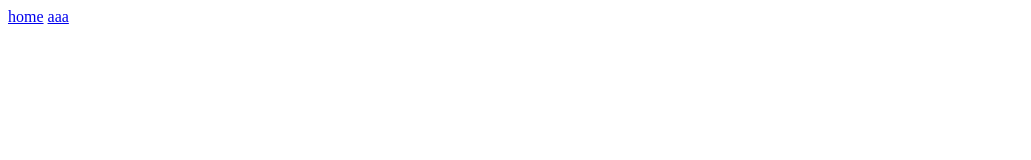
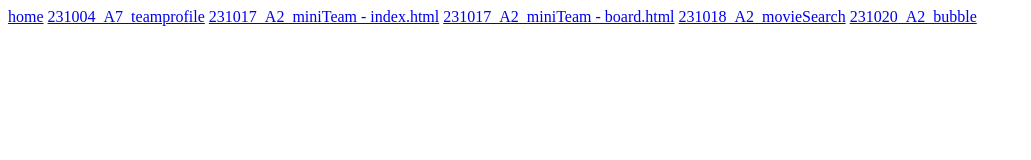
Before and after one commit to nemo4/sparta, a plain HTML site: page index.html in a window 1280 px wide. Shown: the whole page, without its empty margins (0-1031 px from the left). Drawn offline with Linux system fonts and the light colour scheme.

Commit message:
main page edit

```diff
--- a/index.html
+++ b/index.html
@@ -14,7 +14,11 @@
 <body>
     <main>
         <a href="https://nemo4.github.io/sparta/" >home</a>
-        <a href="/sparta/index2.html">aaa</a>
+        <a href="/sparta/231004_A7_teamprofile/MiniProject/index.html">231004_A7_teamprofile</a>
+        <a href="/sparta/231017_A2_miniTeam/2-_-/index.html">231017_A2_miniTeam - index.html</a>
+        <a href="/sparta/231017_A2_miniTeam/2-_-/board.html">231017_A2_miniTeam - board.html</a>
+        <a href="/sparta/231018_A2_movieSearch/index.html">231018_A2_movieSearch</a>
+        <a href="/sparta/231020_A2_bubble/index.html">231020_A2_bubble</a>
 </main>
 </body>
 </html>
```
